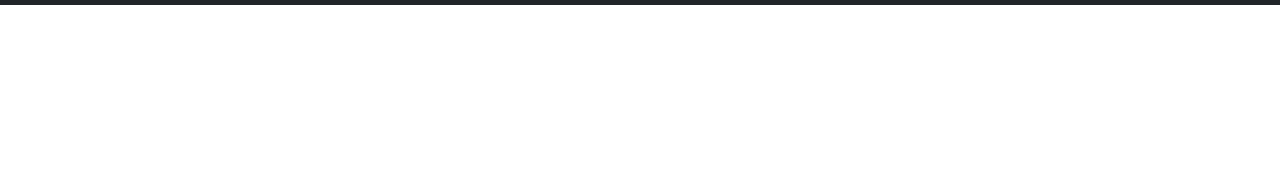
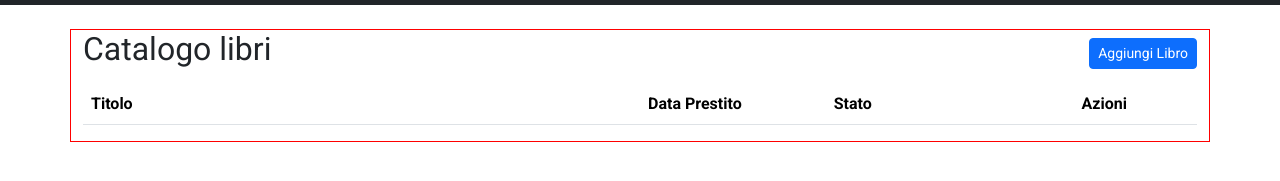
Before and after one commit to Andre050101/html-css-bootstrap-dashboard, a plain HTML site: page index.html in a window 1280 px wide. Shown: the part 71-252 px from the top of the page. Drawn offline with nearby package versions, Linux system fonts and the light colour scheme.

Commit message:
table-head almost done

```diff
--- a/css/style.css
+++ b/css/style.css
@@ -15,13 +15,14 @@
     font-style: normal;
 }
 
+/*ID*/
+#logo {
+    width: 50px;
+}
+
 /*Selectors*/
 body{
     font-family: "Roboto", sans-serif;
     font-weight: 400;
     font-style: normal;
 }
-
-header nav div a img {
-    width: 50px;
-}
--- a/index.html
+++ b/index.html
@@ -11,10 +11,12 @@
         <title>Document</title>
     </head>
     <body>
+
+        <!--Header-->
         <header>
             <nav class="navbar navbar-expand-lg navbar-dark bg-dark">
                 <div class="container-fluid">
-                  <a class="navbar-brand" href="#"><img src="img/duck.png" alt=""></a>
+                  <a class="navbar-brand" href="#"><img id="logo" src="img/duck.png" alt=""></a>
                   <button class="navbar-toggler" type="button" data-bs-toggle="collapse" data-bs-target="#navbarSupportedContent" aria-controls="navbarSupportedContent" aria-expanded="false" aria-label="Toggle navigation">
                     <span class="navbar-toggler-icon"></span>
                   </button>
@@ -42,6 +44,37 @@
               </nav>
         </header>
 
+        <!--Main-->
+        <main>
+
+            <!--Container-->
+            <div class="debug container mt-4">
+
+                <!--First Section-->
+                <div class="d-flex flex-row justify-content-between align-items-center">
+                    <h1 class="fs-2 fw-normal">Catalogo libri</h1>
+                    <button class="btn btn-primary btn-sm">Aggiungi Libro</button>
+                </div>
+
+                <!--Second Section (Table)-->
+                <div class="mt-2">
+                    <table class="table">
+                        <thead>
+                            <tr>
+                                <th class="col-6">Titolo</th>
+                                <th class="col-2">Data Prestito</th>
+                                <th class="col-2">Stato</th>
+                                <th class="col-2 text-center">Azioni</th>
+                            </tr>
+                        </thead>
+                    </table>
+                </div>
+
+
+
+            </div>
+        </main>
+
         <script src="https://cdn.jsdelivr.net/npm/bootstrap@5.3.3/dist/js/bootstrap.bundle.min.js" integrity="sha384-YvpcrYf0tY3lHB60NNkmXc5s9fDVZLESaAA55NDzOxhy9GkcIdslK1eN7N6jIeHz" crossorigin="anonymous"></script>
     </body>
 </html>
```
